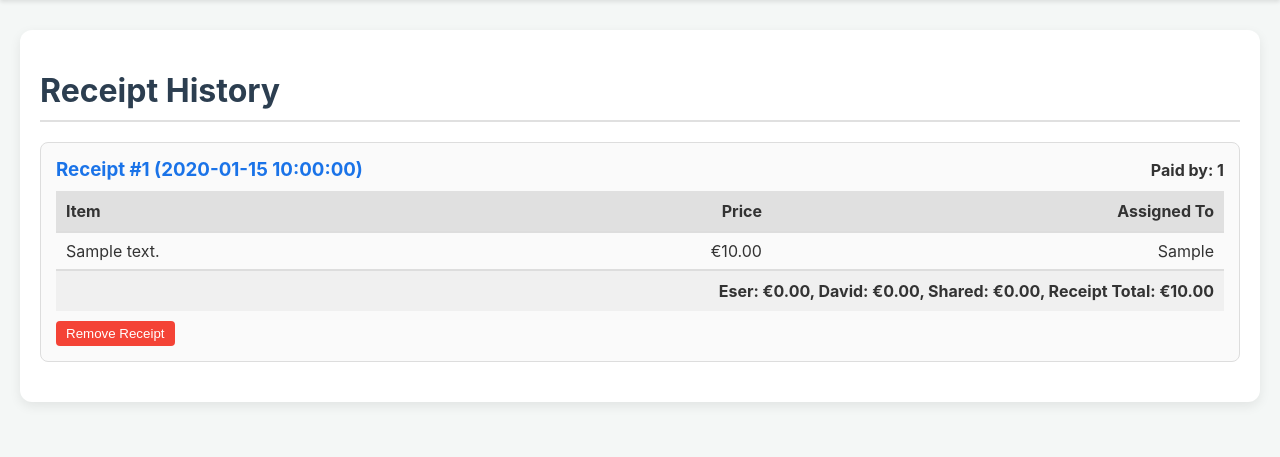
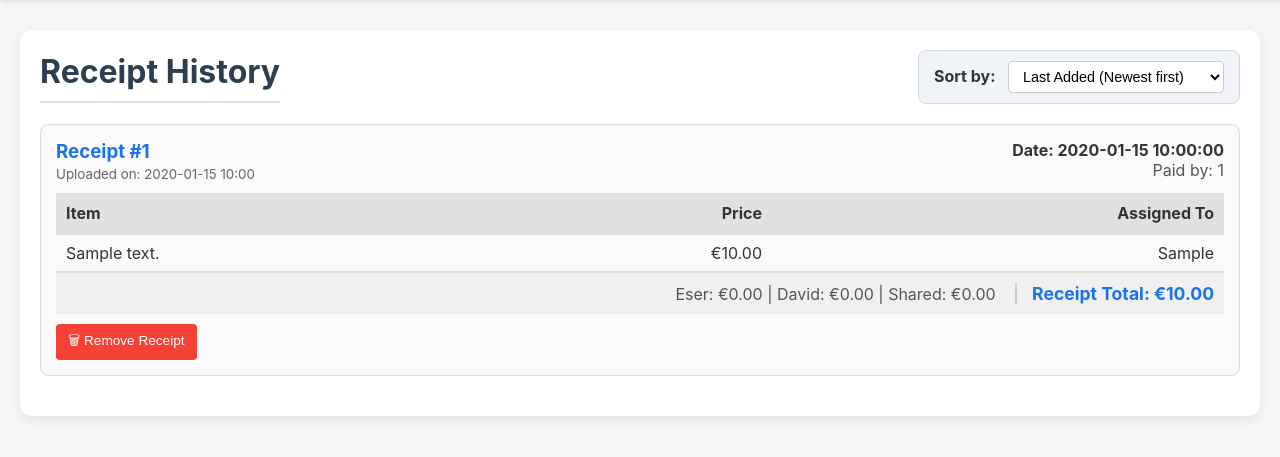
Before and after one commit to resilere/bill_split_app, a Flask app: page /history in a window 1280 px wide. Shown: the part 50-507 px from the top of the page. Run offline with Flask 3, Linux system fonts and the light colour scheme; the visitor is signed in with stand-in values (Sample User, id 1); a database or web service that is not in the repository returns one stand-in record (values such as "Sample title"); some libraries are stand-ins or nearby versions.

Commit message:
add sorting options to the history page

```diff
--- a/app.py
+++ b/app.py
@@ -473,17 +473,26 @@ def balances():
     balances_data = calculate_balances_detailed()
     return render_template('balances.html', balance=balances_data)
 
-def get_bill_history():
+def get_bill_history(sort_by='upload_date'):
     db = get_db()
     cursor = get_cursor()
-
-    cursor.execute('SELECT id, upload_date, payer_id, filename, bill_date, total FROM receipts ORDER BY bill_date DESC')
+    # Define the mapping of sort keys to SQL columns
+    # We use a whitelist approach here to prevent SQL injection
+    sort_options = {
+        'upload_date': 'upload_date DESC',
+        'bill_date': 'bill_date DESC',
+        'total': 'total DESC'
+    }
+    order_clause = sort_options.get(sort_by, 'upload_date DESC')
+    # Use the dynamic order clause
+    query = f'SELECT id, upload_date, payer_id, filename, bill_date, total FROM receipts ORDER BY {order_clause}'
+    cursor.execute(query)
     receipts = cursor.fetchall()
 
     bills_history = []
 
     for receipt in receipts:
-        receipt_id = receipt['id']
+        # Get items for this receipt
         cursor.execute(
             'SELECT description, price, assigned_to FROM items WHERE receipt_id = %s',
             (receipt['id'],)
@@ -496,6 +505,7 @@ def get_bill_history():
 
         bills_history.append({
             'id': receipt['id'],
+            'upload_date': receipt['upload_date'].strftime('%Y-%m-%d %H:%M') if receipt['upload_date'] else "N/A",
             'filename': receipt['filename'],
             'date': receipt['bill_date'],
             'payer': receipt['payer_id'],
@@ -512,8 +522,13 @@ def get_bill_history():
 @app.route('/history')
 @login_required
 def history():
-    receipts = get_bill_history()
-    return render_template("history.html", receipts=receipts)
+    # Capture the sort preference from the URL query string (?sort_by=...)
+    sort_by = request.args.get('sort_by', 'upload_date')
+
+    # Pass the preference to the data fetcher
+    receipts = get_bill_history(sort_by=sort_by)
+
+    return render_template("history.html", receipts=receipts, current_sort=sort_by)
 @app.route('/manual_payment', methods=['GET', 'POST'])
 
 
--- a/templates/history.html
+++ b/templates/history.html
@@ -1,15 +1,34 @@
 {% extends "base.html" %}
 {% block title %}Receipt History{% endblock %}
 {% block content %}
-<h1>Receipt History</h1>
+
+<div style="display: flex; justify-content: space-between; align-items: center; margin-bottom: 20px;">
+    <h1 style="margin: 0;">Receipt History</h1>
+
+    <form method="GET" action="{{ url_for('history') }}" id="sortForm" style="background: #f0f4f8; padding: 10px 15px; border-radius: 8px; border: 1px solid #d1d9e0;">
+        <label for="sort_by" style="font-weight: bold; margin-right: 8px; color: #333;">Sort by:</label>
+        <select name="sort_by" id="sort_by" onchange="this.form.submit()"
+                style="padding: 6px 10px; border-radius: 4px; border: 1px solid #ccc; cursor: pointer; background: white; font-size: 0.9em;">
+            <option value="upload_date" {% if current_sort == 'upload_date' %}selected{% endif %}>Last Added (Newest first)</option>
+            <option value="bill_date" {% if current_sort == 'bill_date' %}selected{% endif %}>Bill Date (Newest first)</option>
+            <option value="total" {% if current_sort == 'total' %}selected{% endif %}>Total Amount (Highest first)</option>
+        </select>
+    </form>
+</div>
 
 {% if receipts %}
     {% for receipt in receipts %}
-    <div style="border: 1px solid #ddd; padding: 15px; margin-bottom: 20px; border-radius: 8px; background-color: #fafafa;">
-        <div style="display: flex; justify-content: space-between; align-items: center; margin-bottom: 10px;">
-           <h3 style="margin: 0; color: #1a73e8;">Receipt #{{ receipt.id }} ({{ receipt.date }})</h3>
-            <p style="margin: 0; font-weight: bold;">Paid by: <span style="text-transform: capitalize;">{{ receipt.payer }}</span></p>
+    <div style="border: 1px solid #ddd; padding: 15px; margin-bottom: 20px; border-radius: 8px; background-color: #fafafa; position: relative;">
 
+        <div style="display: flex; justify-content: space-between; align-items: flex-start; margin-bottom: 10px;">
+            <div>
+                <h3 style="margin: 0; color: #1a73e8;">Receipt #{{ receipt.id }}</h3>
+                <small style="color: #666;">Uploaded on: {{ receipt.upload_date }}</small>
+            </div>
+            <div style="text-align: right;">
+                <p style="margin: 0; font-weight: bold;">Date: {{ receipt.date }}</p>
+                <p style="margin: 0; color: #555;">Paid by: <span style="text-transform: capitalize;">{{ receipt.payer }}</span></p>
+            </div>
         </div>
 
         <table style="width: 100%; border-collapse: collapse;">
@@ -21,38 +40,43 @@
                 </tr>
             </thead>
             <tbody>
-                {% set receipt_total = 0 %}
                 {% for item in receipt["items"] %}
                 <tr>
                     <td style="padding: 8px 10px; border-bottom: 1px solid #eee;">{{ item.description }}</td>
                     <td style="padding: 8px 10px; text-align: right; border-bottom: 1px solid #eee;">€{{ "%.2f"|format(item.price) }}</td>
                     <td style="padding: 8px 10px; text-align: right; border-bottom: 1px solid #eee; text-transform: capitalize;">{{ item.assigned_to }}</td>
                 </tr>
-
                 {% endfor %}
             </tbody>
             <tfoot>
                 <tr>
-                     <td colspan="3" style="padding: 10px; text-align: right; font-weight: bold; background-color: #f0f0f0; border-top: 2px solid #ddd;">
-                        Eser: €{{ "%.2f"|format(receipt.eser_total) }},
-                        David: €{{ "%.2f"|format(receipt.david_total) }},
-                        Shared: €{{ "%.2f"|format(receipt.shared_total) }},
-                        Receipt Total:   €{{ "%.2f"|format(receipt['total']) }}
+                    <td colspan="3" style="padding: 10px; text-align: right; font-weight: bold; background-color: #f0f0f0; border-top: 2px solid #ddd;">
+                        <span style="color: #555; font-weight: normal; margin-right: 15px;">
+                            Eser: €{{ "%.2f"|format(receipt.eser_total) }} |
+                            David: €{{ "%.2f"|format(receipt.david_total) }} |
+                            Shared: €{{ "%.2f"|format(receipt.shared_total) }}
+                        </span>
+                        <span style="font-size: 1.1em; color: #1a73e8; border-left: 2px solid #ccc; padding-left: 15px;">
+                            Receipt Total: €{{ "%.2f"|format(receipt['total']) }}
+                        </span>
                     </td>
                 </tr>
             </tfoot>
         </table>
-         <!-- Remove receipt button -->
-        <form method="POST" action="{{ url_for('remove_receipt') }}" style="margin-top: 10px;">
+
+        <form method="POST" action="{{ url_for('remove_receipt') }}" style="margin-top: 10px;" onsubmit="return confirm('Are you sure you want to delete this receipt? This action cannot be undone.');">
             <input type="hidden" name="receipt_id" value="{{ receipt.id }}">
-            <button type="submit" style="background-color: #f44336; color: white; padding: 5px 10px; border: none; border-radius: 4px; cursor: pointer;">
-                Remove Receipt
+            <button type="submit" style="background-color: #f44336; color: white; padding: 6px 12px; border: none; border-radius: 4px; cursor: pointer; font-size: 0.85em; transition: opacity 0.2s;">
+                🗑 Remove Receipt
             </button>
         </form>
     </div>
     {% endfor %}
 {% else %}
-    <p>No receipts have been uploaded yet. Start by <a href="{{ url_for('index') }}">uploading a new bill</a>!</p>
+    <div style="text-align: center; padding: 40px; border: 2px dashed #ccc; border-radius: 8px;">
+        <p style="font-size: 1.2em; color: #666;">No receipts found matching your selection.</p>
+        <a href="{{ url_for('index') }}" style="display: inline-block; margin-top: 10px; padding: 10px 20px; background-color: #1a73e8; color: white; text-decoration: none; border-radius: 5px;">Upload a New Bill</a>
+    </div>
 {% endif %}
 
 {% endblock %}
```
